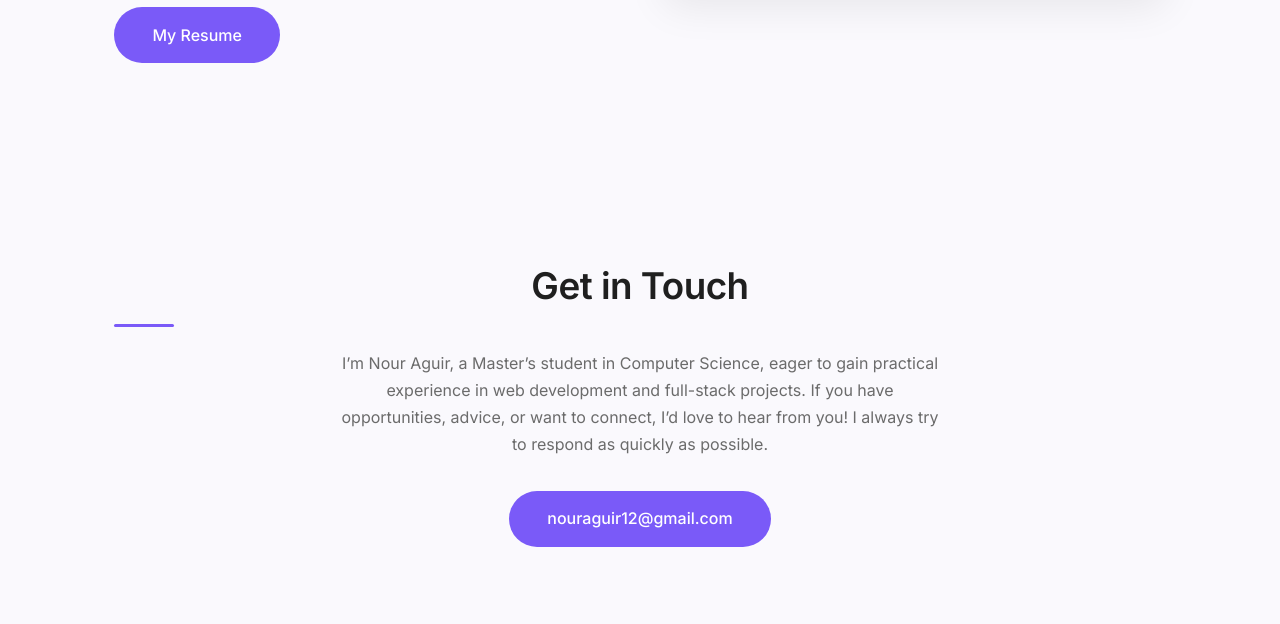
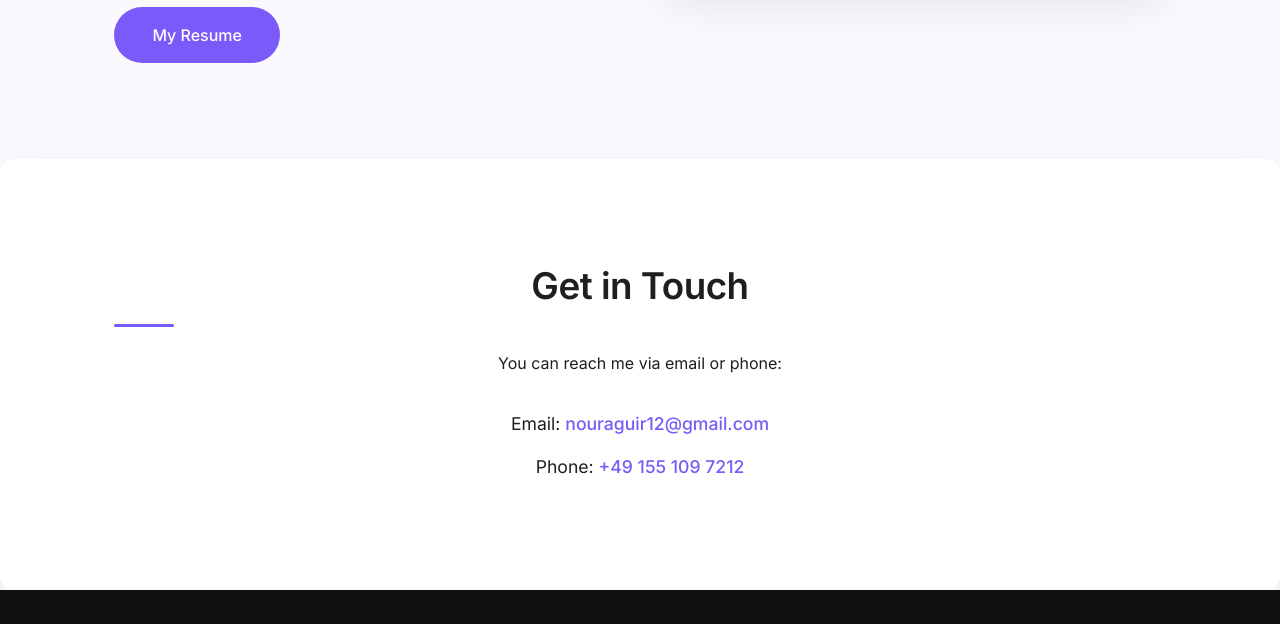
Before and after one commit to nouraguir/portfolio-nour, a plain HTML site: page index.html in a window 1280 px wide. Shown: the part 2896-3520 px from the top of the page. Drawn offline with Linux system fonts and the light colour scheme.

Commit message:
initial commit

```diff
--- a/index.html
+++ b/index.html
@@ -7,7 +7,7 @@
   <meta name="viewport" content="width=device-width, initial-scale=1.0" />
   <link rel="shortcut icon" type="image/png" href="./images/favicon.png" />
 
-  <title>Nour Aguir | Master Computer Science Student & Full-Stack Developer</title>
+  <title>Nour Aguir | Computer Science Student & Full-Stack Developer</title>
 
   <meta name="description" content="Nour Aguir – Master’s student in Computer Science at the University of Passau.
   Skilled in full-stack web development, cloud-native technologies, and modern frontend frameworks.
@@ -21,10 +21,6 @@
 
   <!-- CSS -->
   <link rel="stylesheet" href="style.css" />
-
-  <!-- Optional: Add favicon for multiple devices -->
-  <link rel="icon" type="image/png" sizes="32x32" href="./images/favicon.png">
-  <link rel="apple-touch-icon" sizes="180x180" href="./images/favicon.png">
 </head>
 
 
@@ -170,19 +166,16 @@
   </main>
 
 
-  <section class="contact" id="contact">
-    <div class="row">
-      <h2>Get in Touch</h2>
-      <div class="contact__info">
-     <p>
-      I’m Nour Aguir, a Master’s student in Computer Science, eager to gain practical experience in web development and full-stack projects.
-      If you have opportunities, advice, or want to connect, I’d love to hear from you! I always try to respond as quickly as possible.
-    </p>
-
-        <a href="mailto:nouraguir12@gmail.com" class="btn">nouraguir12@gmail.com</a>
-      </div>
-    </div>
-  </section>
+<section class="contact" id="contact">
+  <div class="row">
+    <h2>Get in Touch</h2>
+    <p>You can reach me via email or phone:</p>
+    <ul class="contact__info">
+      <li>Email: <a href="mailto:nouraguir12@gmail.com">nouraguir12@gmail.com</a></li>
+      <li>Phone: <a href="tel:+49015510907212">+49 155 109 7212</a></li>
+    </ul>
+  </div>
+</section>
 
   <!-- ***** Footer ***** -->
 
--- a/style.css
+++ b/style.css
@@ -233,13 +233,31 @@ h3 {
 .contact {
   padding: 6rem 0;
   text-align: center;
+  background: var(--bg-card);
+  border-radius: var(--radius);
+  box-shadow: var(--shadow-soft);
 }
 
-.contact p {
-  max-width: 600px;
-  margin: 0 auto 2rem;
-  color: var(--text-muted);
+.contact__info {
+  list-style: none;
+  margin-top: 2rem;
+  font-size: 1.1rem;
 }
+
+.contact__info li {
+  margin: 0.8rem 0;
+}
+
+.contact__info a {
+  color: var(--primary);
+  text-decoration: none;
+  font-weight: 500;
+}
+
+.contact__info a:hover {
+  text-decoration: underline;
+}
+
 
 /* ================== FOOTER ================== */
 .footer {
```
